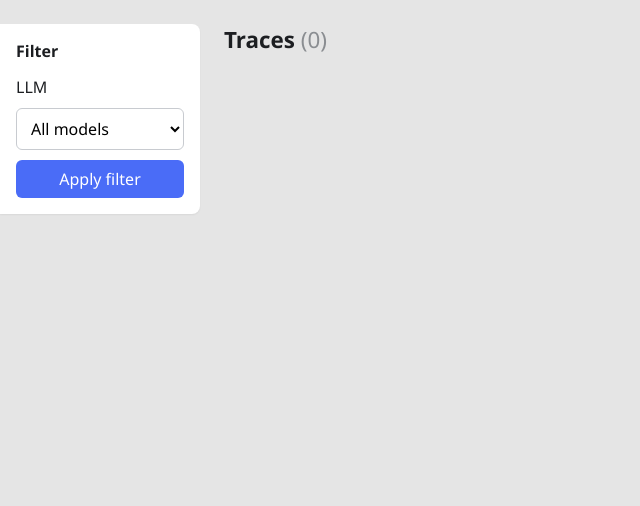
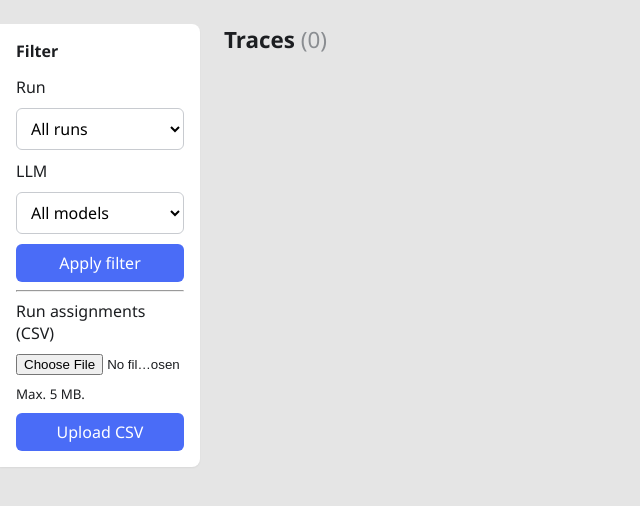
Before and after one commit to m4rin3r0/langfuse-chat, a Flask app: page / in a window 1280 px wide. Shown: the part 64-570 px from the top of the page, without its empty margins (0-640 px from the left). Run offline with Flask 3, Linux system fonts and the light colour scheme; data that the repository does not hold is empty.

Commit message:
added run assignments

```diff
--- a/langfuse_chat/app.py
+++ b/langfuse_chat/app.py
@@ -1,13 +1,16 @@
 import json
+from pathlib import Path
 from flask import Flask, render_template, abort, Response, request
 from langfuse_client import (HOST, get_trace_generation_summaries, list_traces, list_trace_ids_by_model,
                              list_models, list_agent_run_counts, get_trace)
 from parsing import build_chat, to_local, format_duration
+from runs import import_runs, list_runs, run_trace_ids, uploaded_csv_name
 
-MAX_TRACES = 1000
+MAX_TRACES = 2000
 PAGE_SIZE  = 100
 
 app = Flask(__name__)
+app.config["RUNS_DATABASE"] = str(Path(app.instance_path) / "runs.sqlite3")
 
 
 def fetch_all_traces(limit_total:int=MAX_TRACES) -> list[dict]:
@@ -48,9 +51,14 @@ def index():
         KeyError: If a trace lacks the "id" or "timestamp" field.
     """
     model_filter = request.args.get("model", "")
+    run_filter = request.args.get("run", "")
+    runs = list_runs(app.config["RUNS_DATABASE"])
     search_query = request.args.get("search", "").strip()
     models = list_models()
     traces = fetch_all_traces()
+    if run_filter:
+        assigned_ids = run_trace_ids(app.config["RUNS_DATABASE"], run_filter)
+        traces = [trace for trace in traces if trace["id"] in assigned_ids]
     if model_filter:
         matching_trace_ids = list_trace_ids_by_model(model_filter, [trace["id"] for trace in traces])
         traces = [trace for trace in traces if trace["id"] in matching_trace_ids]
@@ -74,7 +82,24 @@ def index():
                                                 "langfuse_url": f"{HOST}{t['htmlPath']}"})
     day_list = sorted(groups.items(), key=lambda kv: kv[0], reverse=True)
     return render_template("index.html", day_list=day_list, total=len(traces), model_filter=model_filter,
-                           models=models, search_query=search_query)
+                           models=models, search_query=search_query, runs=runs, run_filter=run_filter,
+                           uploaded_csv=uploaded_csv_name(app.config["RUNS_DATABASE"]))
+
+
+@app.route("/runs/import", methods=["POST"])
+def run_import():
+    upload = request.files.get("file")
+    if not upload or not upload.filename or not upload.filename.lower().endswith(".csv"):
+        return render_template("import_result.html", error="Please select a CSV file."), 400
+    content = upload.stream.read(5 * 1024 * 1024 + 1)
+    if len(content) > 5 * 1024 * 1024:
+        return render_template("import_result.html", error="The CSV must not exceed 5 MB."), 413
+    try:
+        filename = upload.filename.replace("\\", "/").rsplit("/", 1)[-1]
+        count = import_runs(app.config["RUNS_DATABASE"], content, filename)
+    except ValueError as error:
+        return render_template("import_result.html", error=str(error)), 400
+    return render_template("import_result.html", imported=count)
 
 
 @app.route("/trace/<trace_id>")
--- /dev/null
+++ b/langfuse_chat/runs.py
@@ -0,0 +1,83 @@
+import csv
+import io
+import sqlite3
+from contextlib import contextmanager
+from pathlib import Path
+
+
+@contextmanager
+def connect_runs(database:str):
+    Path(database).parent.mkdir(parents=True, exist_ok=True)
+    connection = sqlite3.connect(database)
+    try:
+        connection.execute("PRAGMA foreign_keys = ON")
+        connection.execute("CREATE TABLE IF NOT EXISTS runs (id TEXT PRIMARY KEY, name TEXT NOT NULL)")
+        connection.execute("""CREATE TABLE IF NOT EXISTS run_traces (
+            run_id TEXT NOT NULL REFERENCES runs(id), trace_id TEXT NOT NULL,
+            PRIMARY KEY (run_id, trace_id))""")
+        connection.execute("""CREATE TABLE IF NOT EXISTS csv_upload (
+            id INTEGER PRIMARY KEY CHECK (id = 1), filename TEXT NOT NULL)""")
+        with connection:
+            yield connection
+    finally:
+        connection.close()
+
+
+def import_runs(database:str, content:bytes, filename:str|None=None) -> int:
+    """Validate a UTF-8 CSV and atomically add its run/trace assignments."""
+    try:
+        text = content.decode("utf-8-sig")
+    except UnicodeDecodeError as error:
+        raise ValueError("The CSV must use UTF-8 encoding.") from error
+    reader = csv.DictReader(io.StringIO(text, newline=""), strict=True)
+    assignments = []
+    names = {}
+    try:
+        if not reader.fieldnames or not {"run_id", "run_name", "trace_id"} <= set(reader.fieldnames):
+            raise ValueError("Required CSV columns: run_id,run_name,trace_id.")
+        if len(set(reader.fieldnames)) != len(reader.fieldnames):
+            raise ValueError("CSV column names must be unique.")
+        for row in reader:
+            line = reader.line_num
+            if None in row or any(value is None for value in row.values()):
+                raise ValueError(f"Line {line}: the number of fields does not match the header.")
+            run_id, name, trace_id = (row[key].strip() for key in ("run_id", "run_name", "trace_id"))
+            if not all((run_id, name, trace_id)):
+                raise ValueError(f"Line {line}: run_id, run_name and trace_id must not be empty.")
+            if run_id in names and names[run_id] != name:
+                raise ValueError(f"Line {line}: conflicting names for run '{run_id}'.")
+            names[run_id] = name
+            assignments.append((run_id, trace_id))
+    except csv.Error as error:
+        raise ValueError(f"Line {reader.line_num}: invalid CSV ({error}).") from error
+    if not assignments:
+        raise ValueError("The CSV must contain at least one assignment.")
+    with connect_runs(database) as connection:
+        for run_id, name in names.items():
+            existing = connection.execute("SELECT name FROM runs WHERE id = ?", (run_id,)).fetchone()
+            if existing and existing[0] != name:
+                raise ValueError(f"Run '{run_id}' already exists with a different name.")
+            connection.execute("INSERT OR IGNORE INTO runs (id, name) VALUES (?, ?)", (run_id, name))
+        before = connection.total_changes
+        connection.executemany("INSERT OR IGNORE INTO run_traces (run_id, trace_id) VALUES (?, ?)", assignments)
+        count = connection.total_changes - before
+        if filename:
+            connection.execute("INSERT OR REPLACE INTO csv_upload (id, filename) VALUES (1, ?)", (filename,))
+        return count
+
+
+def uploaded_csv_name(database:str) -> str|None:
+    with connect_runs(database) as connection:
+        row = connection.execute("SELECT filename FROM csv_upload WHERE id = 1").fetchone()
+        return row[0] if row else None
+
+
+def list_runs(database:str) -> list[tuple[str, str]]:
+    with connect_runs(database) as connection:
+        return connection.execute("SELECT id, name FROM runs ORDER BY name COLLATE NOCASE, id").fetchall()
+
+
+def run_trace_ids(database:str, run_id:str) -> set[str]:
+    with connect_runs(database) as connection:
+        return {row[0] for row in connection.execute(
+            "SELECT trace_id FROM run_traces WHERE run_id = ?", (run_id,))}
--- a/langfuse_chat/static/style.css
+++ b/langfuse_chat/static/style.css
@@ -15,6 +15,8 @@ h1 { font-size: 1.4rem; }
 .trace-filter h2 { margin: 0 0 4px; font-size: 1rem; }
 .trace-filter select { width: 100%; padding: 8px 10px; border: 1px solid #c8cbd0; border-radius: 6px; background: #fff; font: inherit; }
 .trace-filter button { padding: 8px 14px; border: 0; border-radius: 6px; background: #4a6cf7; color: #fff; font: inherit; cursor: pointer; }
+.trace-filter button:disabled { background: #bdbdbd; color: #666; cursor: not-allowed; }
+.uploaded-csv { overflow-wrap: anywhere; }
 .trace-filter a { color: #4a6cf7; text-decoration: none; }
 .trace-overview { min-width: 0; }
 .trace-overview h1 { margin-top: 0; }
--- a/langfuse_chat/templates/base.html
+++ b/langfuse_chat/templates/base.html
@@ -16,6 +16,9 @@
            value="{{ search_query if request.endpoint == 'index' else '' }}">
     {% if request.endpoint == 'index' and model_filter %}
     <input type="hidden" name="model" value="{{ model_filter }}">
+    {% endif %}
+    {% if request.endpoint == 'index' and run_filter %}
+    <input type="hidden" name="run" value="{{ run_filter }}">
     {% endif %}
     <button type="submit">{% if request.endpoint == 'trace_view' %}Find{% else %}Search{% endif %}</button>
   </form>
--- a/langfuse_chat/templates/index.html
+++ b/langfuse_chat/templates/index.html
@@ -6,6 +6,13 @@
     <form class="trace-filter" method="get" action="/">
       <h2>Filter</h2>
       <input type="hidden" name="search" value="{{ search_query }}">
+      <label for="run-filter">Run</label>
+      <select id="run-filter" name="run">
+        <option value="">All runs</option>
+        {% for run_id, run_name in runs %}
+        <option value="{{ run_id }}" {% if run_id == run_filter %}selected{% endif %}>{{ run_name }} ({{ run_id }})</option>
+        {% endfor %}
+      </select>
       <label for="model-filter">LLM</label>
       <select id="model-filter" name="model">
         <option value="">All models</option>
@@ -14,7 +21,19 @@
         {% endfor %}
       </select>
       <button type="submit">Apply filter</button>
-      {% if model_filter %}<a href="{{ url_for('index', search=search_query) }}">Reset filter</a>{% endif %}
+      {% if model_filter or run_filter %}<a href="{{ url_for('index', search=search_query) }}">Reset filter</a>{% endif %}
+    </form>
+    <hr>
+    <form class="trace-filter" method="post" action="{{ url_for('run_import') }}" enctype="multipart/form-data">
+      {% if uploaded_csv %}
+      <span>Run assignments (CSV)</span>
+      <small class="uploaded-csv">uploaded: {{ uploaded_csv }}</small>
+      {% else %}
+      <label for="run-csv">Run assignments (CSV)</label>
+      <input id="run-csv" type="file" name="file" accept=".csv,text/csv" required style="max-width: 100%;">
+      <small>Max. 5 MB.</small>
+      {% endif %}
+      <button type="submit" {% if uploaded_csv %}disabled{% endif %}>Upload CSV</button>
     </form>
   </aside>
   <section class="trace-overview">
@@ -59,8 +78,8 @@
       </ul>
     </section>
     {% endfor %}
-    {% if (model_filter or search_query) and not day_list %}
-    <p>No traces found{% if search_query %} matching "{{ search_query }}"{% endif %}{% if model_filter %}{% if search_query %} and{% endif %} with an LLM call using "{{ model_filter }}"{% endif %}.</p>
+    {% if (model_filter or search_query or run_filter) and not day_list %}
+    <p>No traces found for the selected filters.</p>
     {% endif %}
   </section>
 </div>
```
Also changed, not shown: langfuse_chat/templates/import_result.html (added, +11 -0 lines), tests/test_runs.py (added, +102 -0 lines), README.md, 1 other file.
